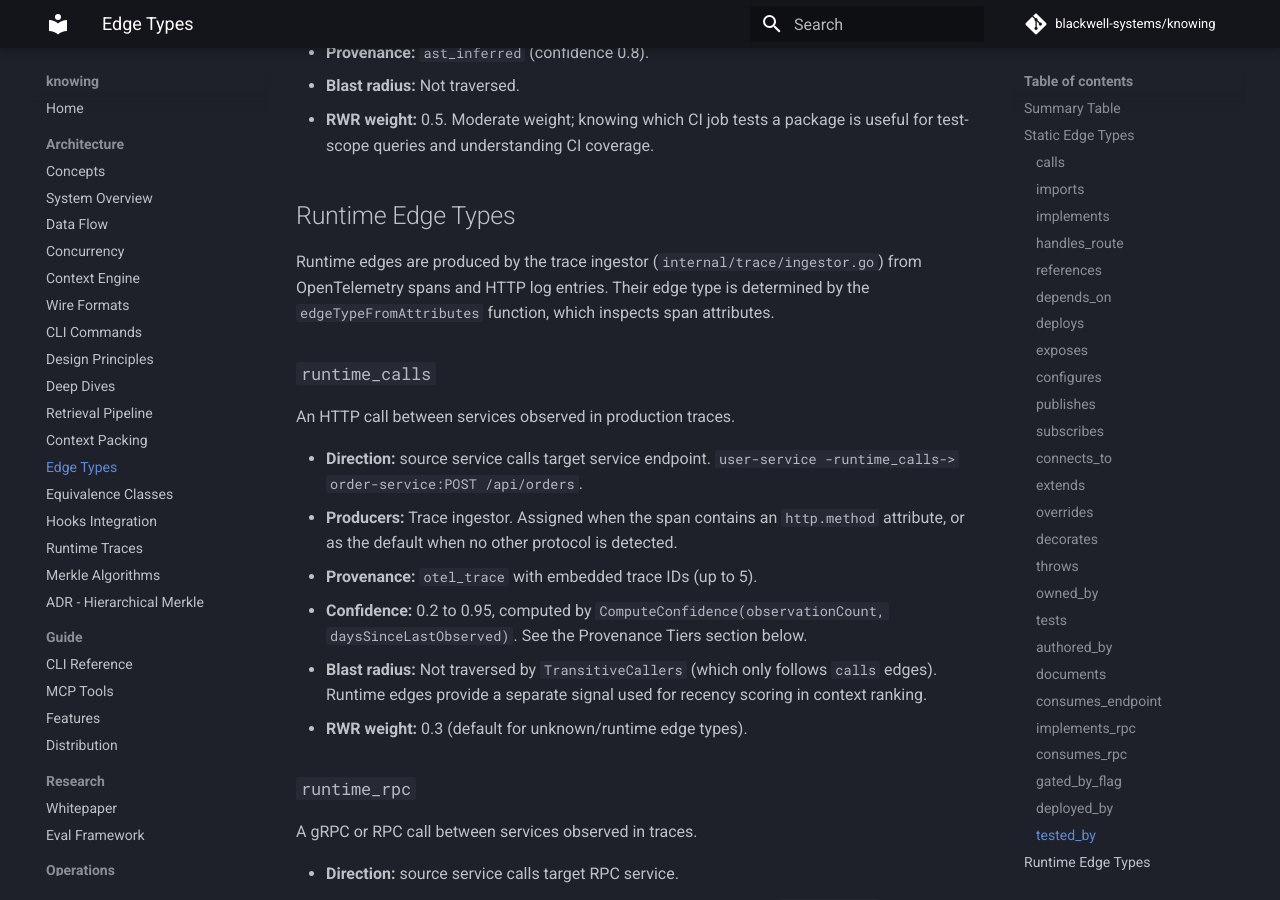
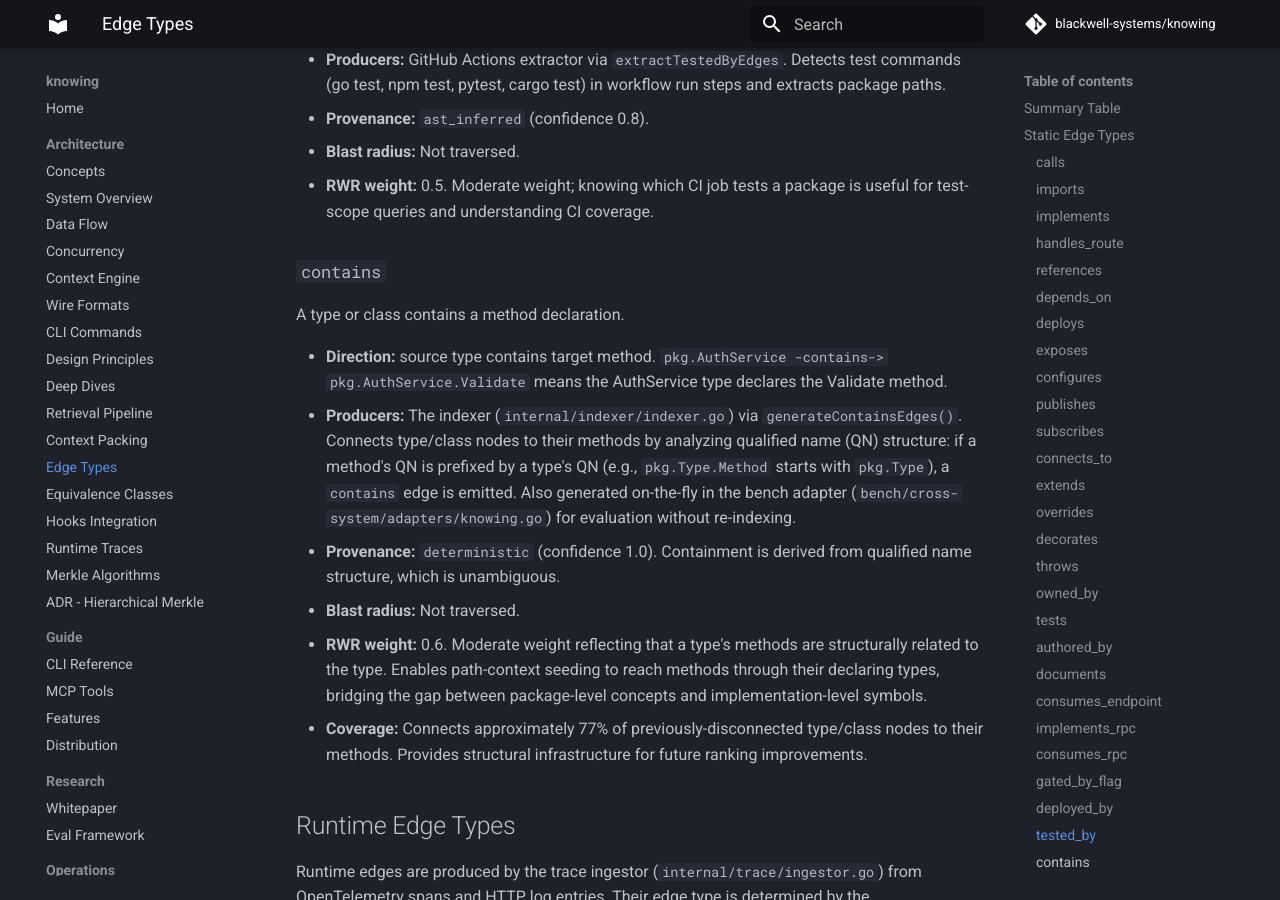
Before and after one commit to blackwell-systems/knowing, an MkDocs documentation site: the page built from docs/architecture/edge-types.md, in a window 1280 px wide and 900 px high, scrolled down 14619 px. Built offline with MkDocs 1.6.1 and Material for MkDocs 9.7.7, drawn with Linux system fonts in a browser that asks for light colours; comment, search, counter and statistics services are not loaded; some of the changed text lies outside the part shown.

Commit message:
feat: add member_of edges (method -> type) for sibling discovery via RWR
Bidirectional structural edges: contains (type -> method, weight 0.8) and
member_of (method -> type, weight 0.6). When RWR reaches any method via
keyword match, it can now walk method --member_of--> type --contains-->
sibling_methods, discovering all members of a class from a single hit.

Also: docs updated (edge-types.md, roadmap.md, FINDINGS.md) with failure
analysis results and new edge type documentation.

P@10: still 0.180 aggregate. The structural edges are necessary
infrastructure but the current seed selection doesn't find the right
connected components. Next lever: improve keyword extraction to produce
seeds that connect to the ground truth subgraph.

```diff
--- a/docs/architecture/edge-types.md
+++ b/docs/architecture/edge-types.md
@@ -38,6 +38,7 @@ participates in blast radius traversal and context ranking.
 | `runtime_rpc` | gRPC/RPC call observed in traces | otel_trace | 0.2 - 0.95 | Trace ingestor | No | 0.3 (default) |
 | `runtime_produces` | Message published to a topic | otel_trace | 0.2 - 0.95 | Trace ingestor | No | 0.3 (default) |
 | `runtime_consumes` | Message consumed from a topic | otel_trace | 0.2 - 0.95 | Trace ingestor | No | 0.3 (default) |
+| `contains` | Type/class contains a method | deterministic | 1.0 | Indexer (QN structure) | No | 0.6 |
 
 ## Static Edge Types
 
@@ -454,6 +455,26 @@ A package or module is tested by a CI workflow job.
 - **RWR weight:** 0.5. Moderate weight; knowing which CI job tests a package is useful for
   test-scope queries and understanding CI coverage.
 
+### `contains`
+
+A type or class contains a method declaration.
+
+- **Direction:** source type contains target method. `pkg.AuthService -contains-> pkg.AuthService.Validate`
+  means the AuthService type declares the Validate method.
+- **Producers:** The indexer (`internal/indexer/indexer.go`) via `generateContainsEdges()`. Connects
+  type/class nodes to their methods by analyzing qualified name (QN) structure: if a method's QN
+  is prefixed by a type's QN (e.g., `pkg.Type.Method` starts with `pkg.Type`), a `contains` edge
+  is emitted. Also generated on-the-fly in the bench adapter (`bench/cross-system/adapters/knowing.go`)
+  for evaluation without re-indexing.
+- **Provenance:** `deterministic` (confidence 1.0). Containment is derived from qualified name
+  structure, which is unambiguous.
+- **Blast radius:** Not traversed.
+- **RWR weight:** 0.6. Moderate weight reflecting that a type's methods are structurally related
+  to the type. Enables path-context seeding to reach methods through their declaring types,
+  bridging the gap between package-level concepts and implementation-level symbols.
+- **Coverage:** Connects approximately 77% of previously-disconnected type/class nodes to their
+  methods. Provides structural infrastructure for future ranking improvements.
+
 ## Runtime Edge Types
 
 Runtime edges are produced by the trace ingestor (`internal/trace/ingestor.go`) from
```
Also changed, not shown: bench/cross-system/FINDINGS.md (+36 -0 lines), docs/roadmap.md (+4 -4 lines), 3 other files.
